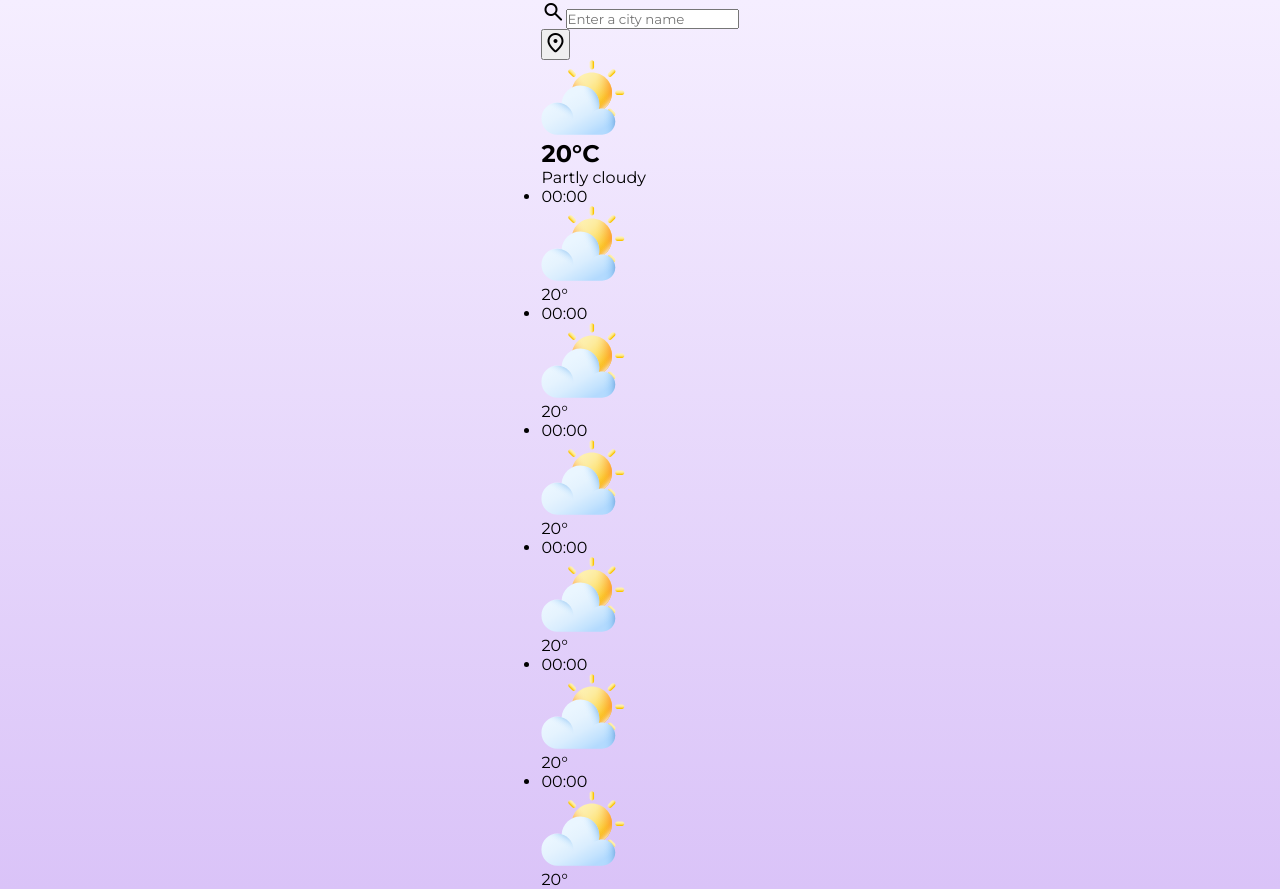
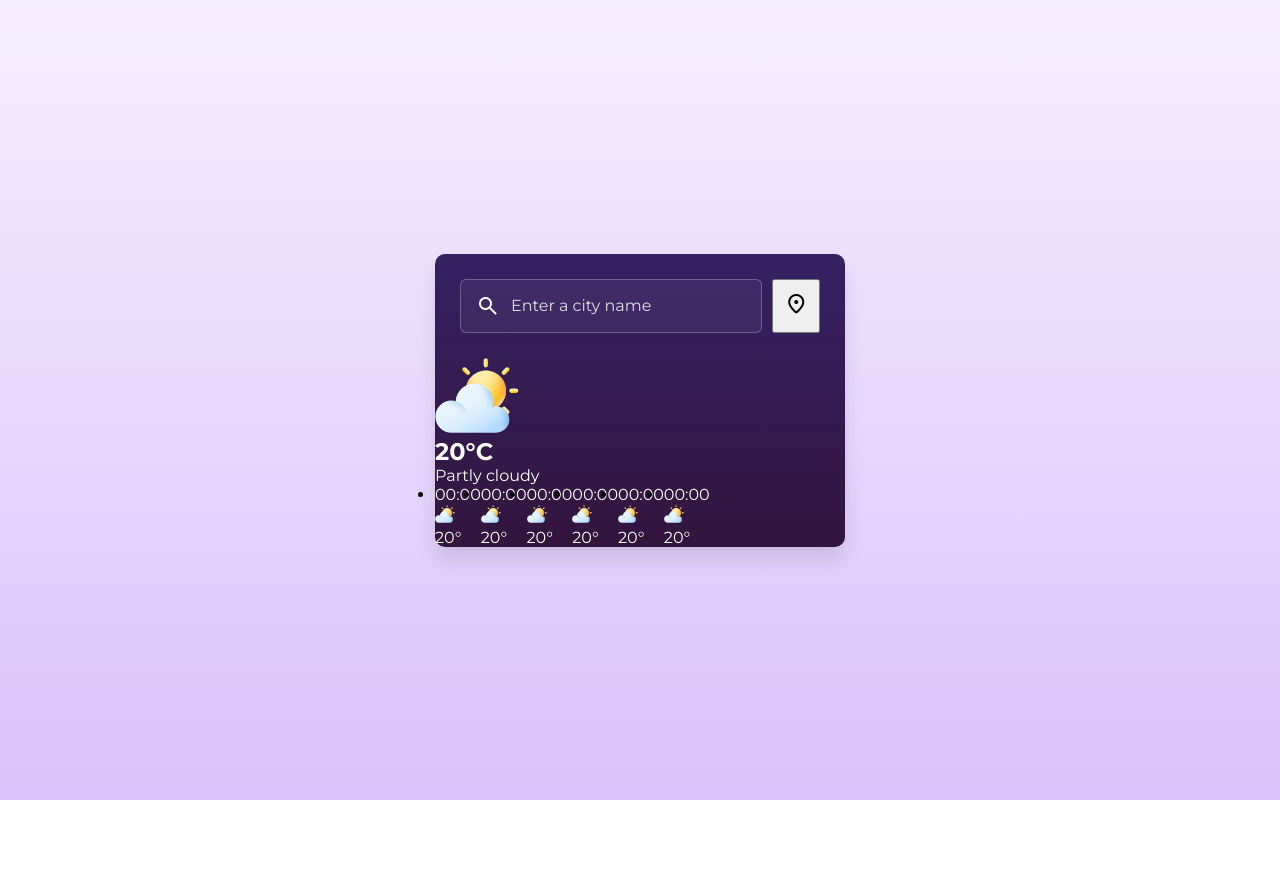
Before and after one commit to adeenazara2002/React-Weather-App, a React (Create React App) app: page / in a window 1280 px wide. After the commit the page ends 800 px from the top, so only its background shows below. Built offline with nearby package versions, Linux system fonts and the light colour scheme.

Commit message:
weather-app

```diff
--- a/src/App.js
+++ b/src/App.js
@@ -4,7 +4,7 @@
   return (
     <div className="container">
       <div className="search-section">
-        <form action="#" className="searcch-form">
+        <form action="#" className="search-form">
           <span class="material-symbols-rounded">search</span>
           <input
             type="search"
@@ -35,41 +35,31 @@
               <img src="icons/clouds.svg" alt="" className="weather-icon"></img>
               <p className="temperature">20°</p>
             </li>
-          </ul>
 
-          <ul className="weather-list">
             <li className="weather-item">
               <p className="time">00:00</p>
               <img src="icons/clouds.svg" alt="" className="weather-icon"></img>
               <p className="temperature">20°</p>
             </li>
-          </ul>
 
-          <ul className="weather-list">
             <li className="weather-item">
               <p className="time">00:00</p>
               <img src="icons/clouds.svg" alt="" className="weather-icon"></img>
               <p className="temperature">20°</p>
             </li>
-          </ul>
 
-          <ul className="weather-list">
             <li className="weather-item">
               <p className="time">00:00</p>
               <img src="icons/clouds.svg" alt="" className="weather-icon"></img>
               <p className="temperature">20°</p>
             </li>
-          </ul>
 
-          <ul className="weather-list">
             <li className="weather-item">
               <p className="time">00:00</p>
               <img src="icons/clouds.svg" alt="" className="weather-icon"></img>
               <p className="temperature">20°</p>
             </li>
-          </ul>
 
-          <ul className="weather-list">
             <li className="weather-item">
               <p className="time">00:00</p>
               <img src="icons/clouds.svg" alt="" className="weather-icon"></img>
@@ -78,7 +68,8 @@
           </ul>
         </div>
       </div>
-    </div>
+      </div>
+
   );
 }
 
--- a/src/index.css
+++ b/src/index.css
@@ -1,17 +1,87 @@
 /* google font montserrat */
-@import url('https://fonts.googleapis.com/css2?family=Montserrat:ital,wght@0,100..900;1,100..900&family=Poppins:ital,wght@0,100;0,200;0,300;0,400;0,500;0,600;0,700;0,800;0,900;1,100;1,200;1,300;1,400;1,500;1,600;1,700;1,800;1,900&display=swap');
+@import url("https://fonts.googleapis.com/css2?family=Montserrat:ital,wght@0,100..900;1,100..900&family=Poppins:ital,wght@0,100;0,200;0,300;0,400;0,500;0,600;0,700;0,800;0,900;1,100;1,200;1,300;1,400;1,500;1,600;1,700;1,800;1,900&display=swap");
 
-*{
+* {
   margin: 0;
   padding: 0;
   box-sizing: border-box;
   font-family: "Montserrat", sans-serif;
 }
 
-body{
+body {
   display: flex;
   align-items: center;
   justify-content: center;
   min-height: 100vh;
-  background: linear-gradient(#F5EEFF, #DAC3F8);
+  background: linear-gradient(#f5eeff, #dac3f8);
 }
+
+#root{
+  width: 100%;
+}
+
+.search-section{
+  display: flex;
+  align-items: center;
+  gap: 10px;
+  padding: 25px;
+}
+
+.search-section .search-form{
+  height: 54px;
+  width: 100%;
+  position: relative;
+}
+
+.search-section .search-form span{
+  color: #fff;
+  position: absolute;
+  top: 50%;
+  left: 16px;
+  transform: translateY(-50%);
+}
+.search-section .search-input{
+  width: 100%;
+  height: 100%;
+  outline: none;
+  color: #fff;
+  font-size: 1rem;
+  text-transform: uppercase;
+  border-radius: 6px;
+  padding: 0 20px 0 50px;
+  background: rgba(255, 255, 255, 0.05);
+  border: 1px solid rgba(255, 255, 255, 0.25);
+  transition: 0.1s ease;
+}
+
+.search-section .search-input:focus{
+  border-color: #a38cd9;
+}
+
+.search-section .search-input::placeholder{
+  color: #ddd;
+  text-transform:none;
+}
+
+.search-section .location-button{
+  height: 54px;
+  width: 56px;
+}
+
+.weather-section :where(h2, p){
+  color: #fff;
+}
+.container{
+  margin: 0 auto;
+  max-width: 410px;
+  border-radius: 10px;
+  background: linear-gradient(#352163, #33143C);
+  box-shadow: 0 12px 20px rgba(0, 0, 0, 0.1);
+}
+.hourly-forecast .weather-list{
+  display: flex;
+}
+.hourly-forecast .weather-item .weather-icon{
+  width: 20px;
+  aspect-ratio: 1;
+}
```
